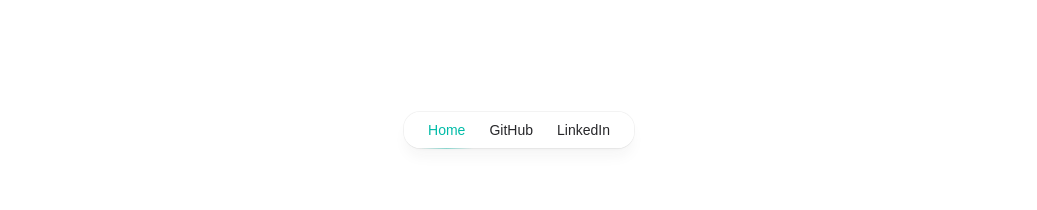
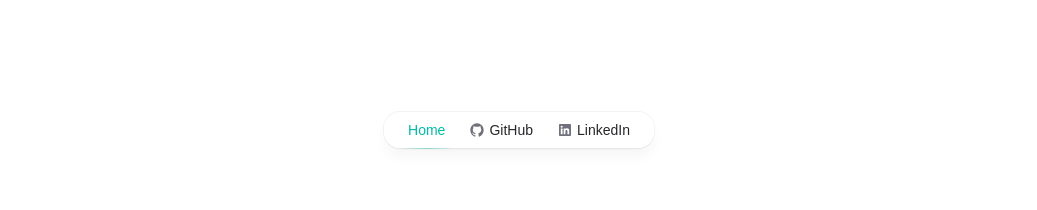
Before and after one commit to darwin-kolisi/calcifer, a Next.js app: page / in a window 1280 px wide. Shown: the top 210 px of the page, without its empty margins (121-1158 px from the left). Built offline with nearby package versions, Linux system fonts and the light colour scheme.

Commit message:
create social icons

```diff
--- a/src/components/Header.tsx
+++ b/src/components/Header.tsx
@@ -3,6 +3,26 @@ import Link from 'next/link';
 import clsx from 'clsx';
 import { Container } from './Containet';
 import { usePathname } from 'next/navigation';
+
+function GitHubIcon(props: React.ComponentPropsWithoutRef<'svg'>) {
+  return (
+    <svg viewBox="0 0 24 24" aria-hidden="true" {...props}>
+      <path
+        fillRule="evenodd"
+        clipRule="evenodd"
+        d="M12 2C6.475 2 2 6.588 2 12.253c0 4.537 2.862 8.369 6.838 9.727.5.09.687-.218.687-.487 0-.243-.013-1.05-.013-1.91C7 20.059 6.35 18.957 6.15 18.38c-.113-.295-.6-1.205-1.025-1.448-.35-.192-.85-.667-.013-.68.788-.012 1.35.744 1.538 1.051.9 1.551 2.338 1.116 2.912.846.088-.666.35-1.115.638-1.371-2.225-.256-4.55-1.14-4.55-5.062 0-1.115.387-2.038 1.025-2.756-.1-.256-.45-1.307.1-2.717 0 0 .837-.269 2.75 1.051.8-.23 1.65-.346 2.5-.346.85 0 1.7.115 2.5.346 1.912-1.333 2.75-1.05 2.75-1.05.55 1.409.2 2.46.1 2.716.637.718 1.025 1.628 1.025 2.756 0 3.934-2.337 4.806-4.562 5.062.362.32.675.936.675 1.897 0 1.371-.013 2.473-.013 2.82 0 .268.188.589.688.486a10.039 10.039 0 0 0 4.932-3.74A10.447 10.447 0 0 0 22 12.253C22 6.588 17.525 2 12 2Z"
+      />
+    </svg>
+  );
+}
+
+function LinkedInIcon(props: React.ComponentPropsWithoutRef<'svg'>) {
+  return (
+    <svg viewBox="0 0 24 24" aria-hidden="true" {...props}>
+      <path d="M18.335 18.339H15.67v-4.177c0-.996-.02-2.278-1.39-2.278-1.389 0-1.601 1.084-1.601 2.205v4.25h-2.666V9.75h2.56v1.17h.035c.358-.674 1.228-1.387 2.528-1.387 2.7 0 3.2 1.778 3.2 4.091v4.715zM7.003 8.575a1.546 1.546 0 01-1.548-1.549 1.548 1.548 0 111.547 1.549zm1.336 9.764H5.666V9.75H8.34v8.589zM19.67 3H4.329C3.593 3 3 3.58 3 4.297v15.406C3 20.42 3.594 21 4.328 21h15.338C20.4 21 21 20.42 21 19.703V4.297C21 3.58 20.4 3 19.666 3h.003z" />
+    </svg>
+  );
+}
 
 function NavItem({
   href,
@@ -46,10 +66,16 @@ export default function Header() {
             <ul className="flex rounded-2xl bg-white/90 px-3 text-sm font-medium text-zinc-800 shadow-lg shadow-zinc-800/5 ring-1 ring-zinc-900/5 backdrop-blur dark:bg-zinc-800/90 dark:text-zinc-200 dark:ring-white/10">
               <NavItem href="/">Home</NavItem>
               <NavItem href="https://github.com">
-                <span className="flex items-center gap-1">GitHub</span>
+                <span className="flex items-center gap-1">
+                  <GitHubIcon className="h-4 w-4 fill-zinc-500 transition group-hover:fill-zinc-600 dark:fill-zinc-400 dark:group-hover:fill-zinc-300" />
+                  GitHub
+                </span>
               </NavItem>
               <NavItem href="https://www.linkedin.com/">
-                <span className="flex items-center gap-1">LinkedIn</span>
+                <span className="flex items-center gap-1">
+                  <LinkedInIcon className="h-4 w-4 fill-zinc-500 transition group-hover:fill-zinc-600 dark:fill-zinc-400 dark:group-hover:fill-zinc-300" />
+                  LinkedIn
+                </span>
               </NavItem>
             </ul>
           </nav>
```
